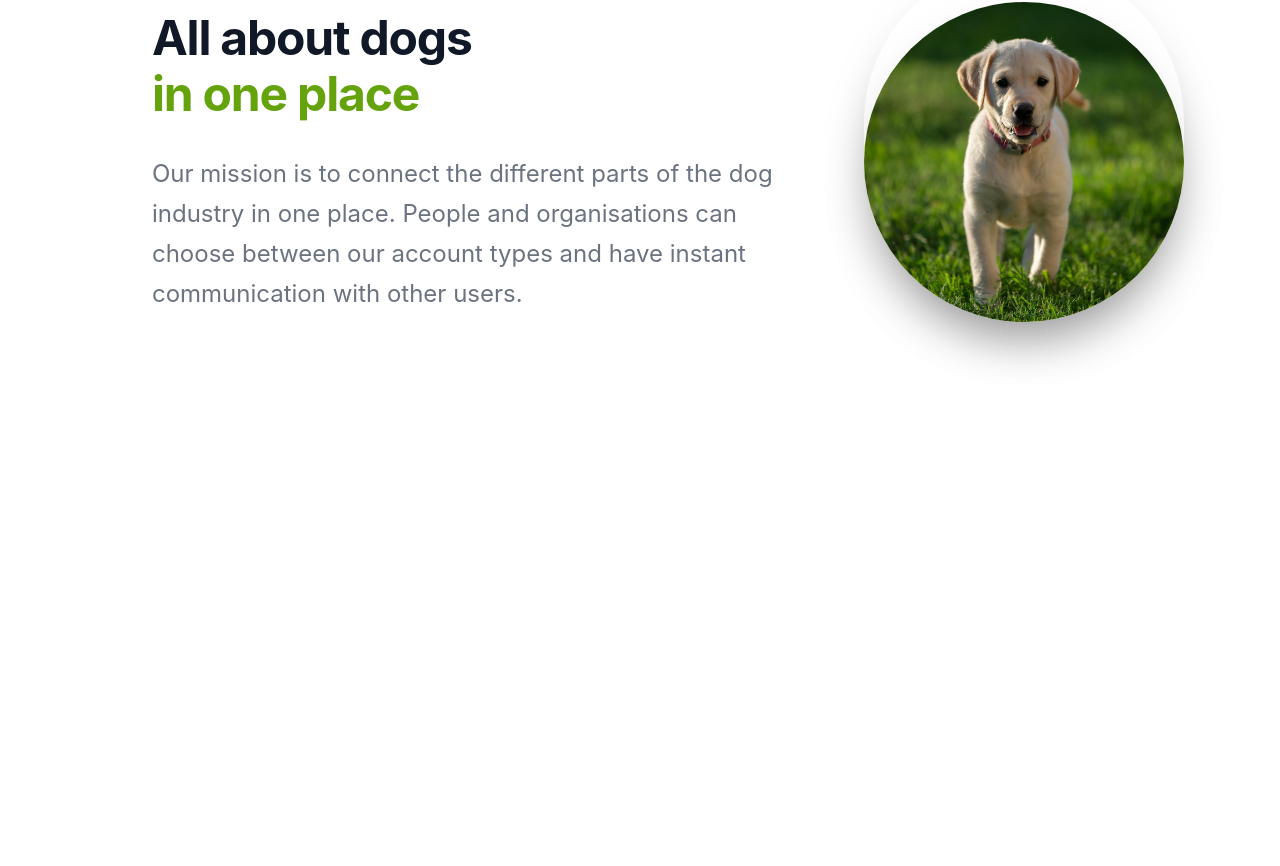
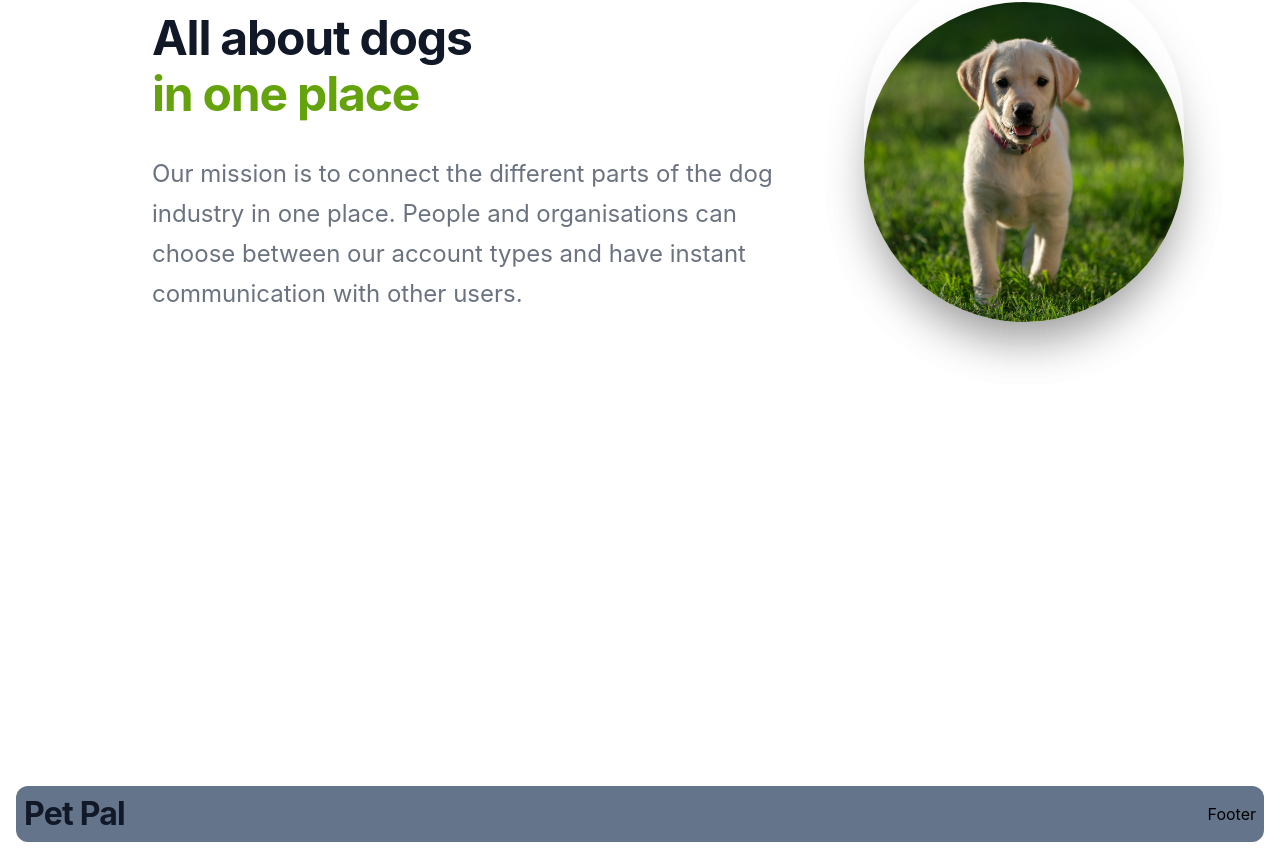
Before and after one commit to imevanc/pet-pal, a Next.js app: page / in a window 1280 px wide. Shown: the part 128-994 px from the top of the page. Before the commit the page ends 890 px from the top, so only its background shows below. Built offline with nearby package versions, Linux system fonts and the light colour scheme.

Commit message:
footer layout completed

```diff
--- /dev/null
+++ b/src/components/Layout/components/Footer.tsx
@@ -0,0 +1,15 @@
+import React from "react";
+import Logo from "./Logo";
+
+const Footer: React.FC = () => {
+  return (
+    <div className="flex items-center justify-center bg-white px-4 py-6">
+      <div className="max-w-8xl bg-slate-500 w-full flex items-center justify-between rounded-xl px-2 py-2">
+        <Logo />
+        Footer
+      </div>
+    </div>
+  );
+};
+
+export default Footer;
--- a/src/components/Layout/index.tsx
+++ b/src/components/Layout/index.tsx
@@ -1,5 +1,6 @@
 import React from "react";
 import Header from "./components/Header";
+import Footer from "./components/Footer";
 
 interface Props {
   children: React.ReactNode;
@@ -10,6 +11,7 @@ const Layout: React.FC<Props> = ({ children }) => {
     <React.Fragment>
       <Header />
       {children}
+      <Footer />
     </React.Fragment>
   );
 };
```
